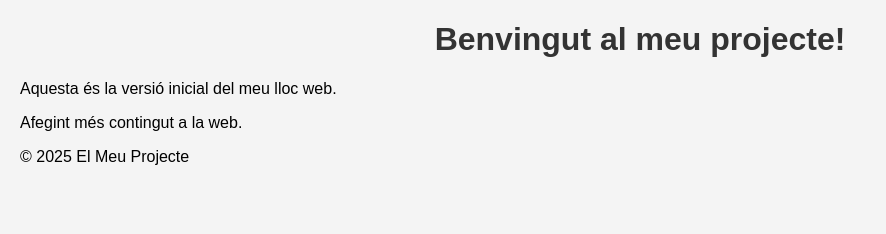
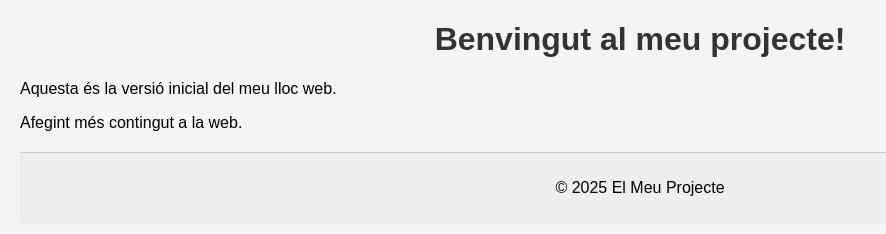
Before and after one commit to jomife/el-meu-primer-projecte-web, a plain HTML site: page index.html in a window 1280 px wide. Shown: the whole page, without its empty margins (0-886 px from the left). Drawn offline with Linux system fonts and the light colour scheme.

Commit message:
commit estils modificats footer

```diff
--- a/styles.css
+++ b/styles.css
@@ -7,3 +7,11 @@ h1 {
     color: #333;
 }
 h1 { text-align: center; }
+
+footer {
+        margin-top: 20px;
+        padding: 10px;
+        background-color: #eee;
+        text-align: center;
+        border-top: 1px solid #ccc;
+}
```
